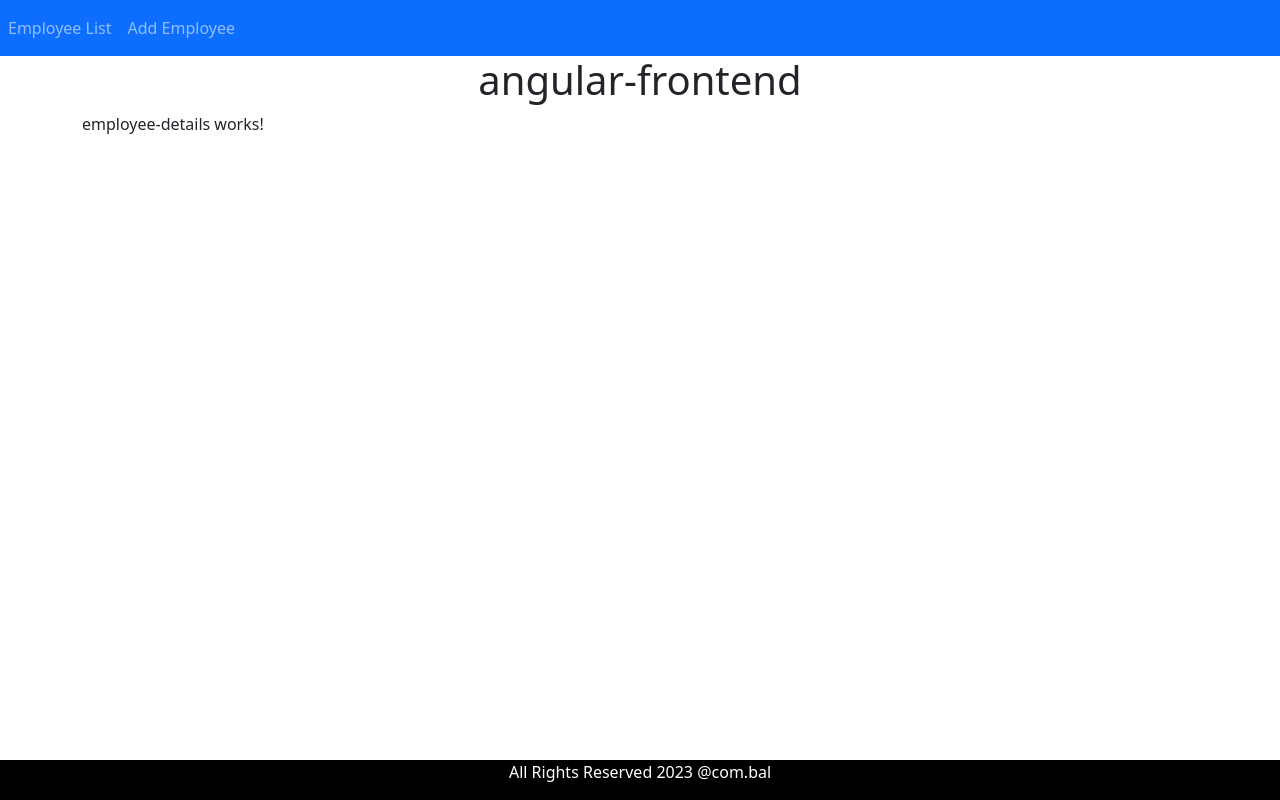
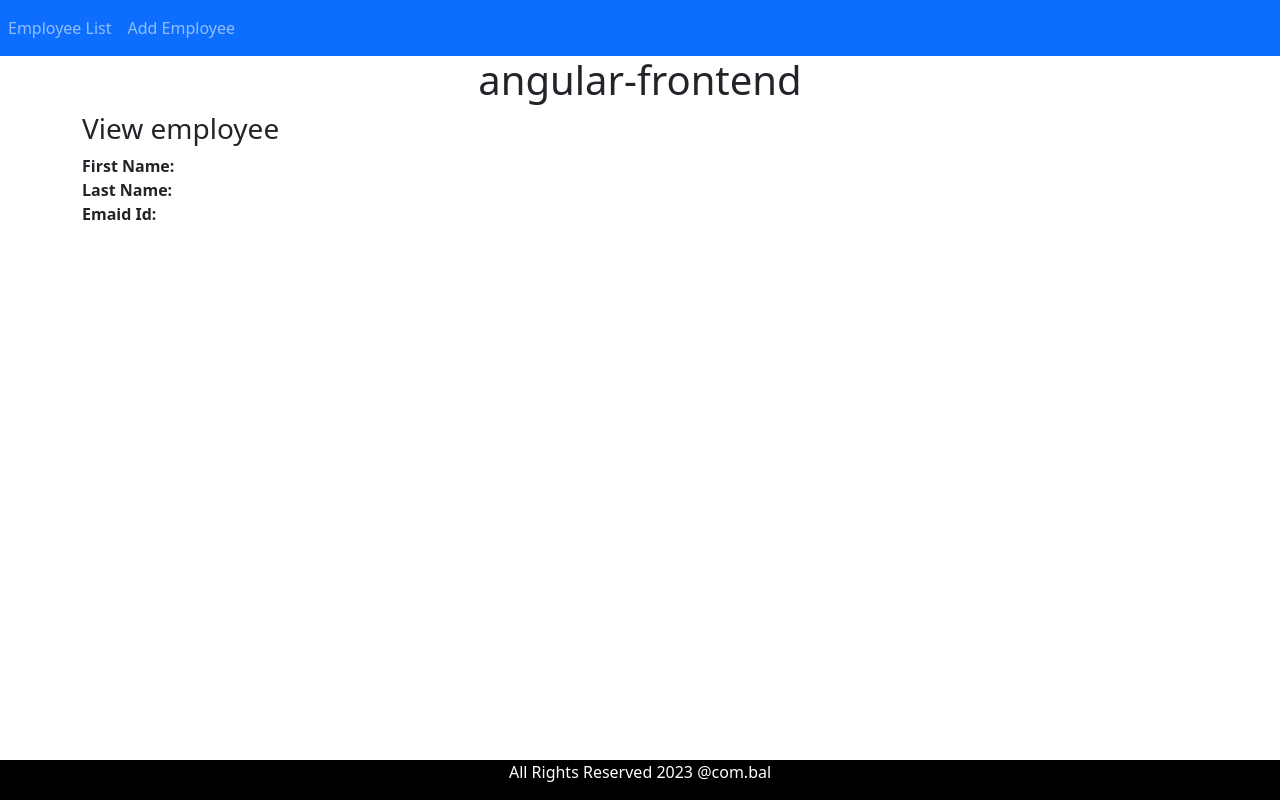
Before and after one commit to igorbaland/CRUD-Full-Stack-Application, an Angular app in the folder angular-frontend/: page /employee-details/1 in a window 1280 px wide. Built offline with nearby package versions, Linux system fonts and the light colour scheme; no server answers.

Commit message:
Configurated component employee-details.

```diff
--- a/angular-frontend/src/app/employee-details/employee-details.component.html
+++ b/angular-frontend/src/app/employee-details/employee-details.component.html
@@ -1 +1,12 @@
-<p>employee-details works!</p>
+<h3>View employee</h3>
+<div>
+    <div>
+        <label> <b> First Name: </b></label> {{employee.firstName}}
+    </div>
+    <div>
+        <label> <b> Last Name: </b></label> {{employee.lastName}}
+    </div>
+    <div>
+        <label> <b> Emaid Id: </b></label> {{employee.emailId}}
+    </div>
+</div>
--- a/angular-frontend/src/app/employee-details/employee-details.component.ts
+++ b/angular-frontend/src/app/employee-details/employee-details.component.ts
@@ -1,4 +1,7 @@
 import { Component, OnInit } from '@angular/core';
+import { Employee } from '../employee';
+import { ActivatedRoute } from '@angular/router';
+import { EmployeeService } from '../employee.service';
 
 @Component({
   selector: 'app-employee-details',
@@ -7,9 +10,19 @@
 })
 export class EmployeeDetailsComponent implements OnInit {
 
-  constructor() { }
+  id!: number;
+  employee!: Employee;
+
+  constructor(private route: ActivatedRoute,
+              private employeeService: EmployeeService) { }
 
   ngOnInit(): void {
+    this.id = this.route.snapshot.params['id'];
+
+    this.employee = new Employee();
+    this.employeeService.getEmployeeById(this.id).subscribe (data => {
+      this.employee = data;
+    })
   }
 
 }
```
